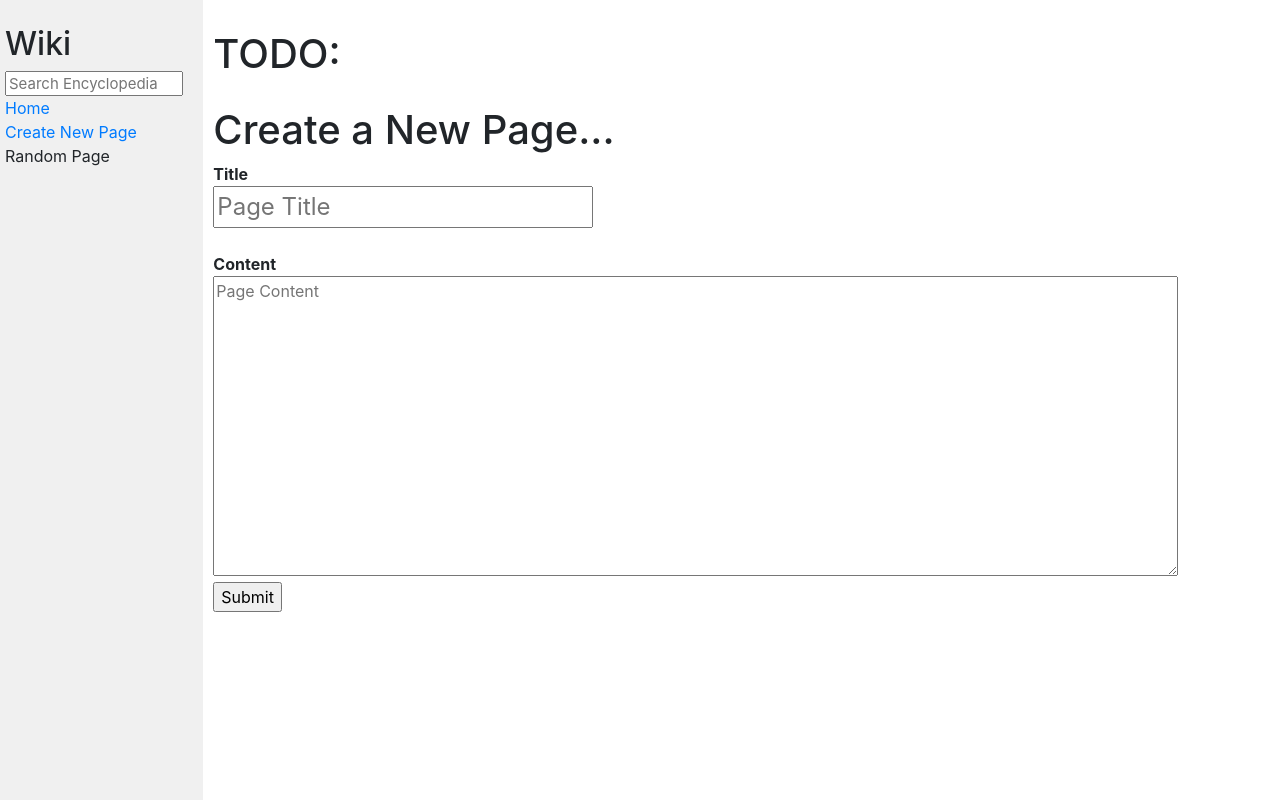
After one commit to boshhy/Wiki, a Django app: page /new/ in a window 1280 px wide. The commit adds this page. Run offline with Django 3.2, Linux system fonts and the light colour scheme; some libraries are stand-ins or nearby versions.

Commit message:
added a new.html page for new wiki entries

```diff
--- a/encyclopedia/templates/encyclopedia/layout.html
+++ b/encyclopedia/templates/encyclopedia/layout.html
@@ -13,13 +13,14 @@
             <div class="sidebar col-lg-2 col-md-3">
                 <h2>Wiki</h2>
                 <form action="{% url 'search' %}" method="GET">
+                    {% csrf_token %}
                     <input class="search" type="text" name="q" placeholder="Search Encyclopedia">
                 </form>
                 <div>
-                    <a href="{% url 'index' %}">Home</a>
+                    <a href="{% url 'index' %}"> Home </a>
                 </div>
                 <div>
-                    Create New Page
+                   <a href="{% url 'new_entry' %}"> Create New Page </a>
                 </div>
                 <div>
                     Random Page
--- /dev/null
+++ b/encyclopedia/templates/encyclopedia/new.html
@@ -0,0 +1,20 @@
+{% extends "encyclopedia/layout.html" %}
+
+{% block title %}
+    Create New Page
+{% endblock %}
+
+{% block body %}
+    <h1>TODO:</h1>
+    <h1>Create a New Page...</h1>
+    <form action="{% url 'new_entry' %}" method="post">
+        <!-- add this back in {% csrf_token %} -->
+        <b>Title</b><br>
+        {{ form.title }}
+        <br><br>
+        <b>Content</b><br>
+        {{ form.text }}
+        <br>
+        <input type="submit">
+    </form>
+{% endblock %}
--- a/encyclopedia/urls.py
+++ b/encyclopedia/urls.py
@@ -1,3 +1,4 @@
+from hashlib import new
 from os import name
 from django.urls import path
 
@@ -7,4 +8,5 @@ urlpatterns = [
     path("", views.index, name="index"),
     path("wiki/<str:name>/", views.entry, name="entry"),
     path("search/", views.search, name="search"),
+    path("new/", views.new_entry, name="new_entry"),
 ]
--- a/encyclopedia/views.py
+++ b/encyclopedia/views.py
@@ -1,9 +1,12 @@
 import re
+from typing import Type
 from django import http
+from django.forms.widgets import Textarea
 from django.http.response import HttpResponseRedirect
 from django.urls import reverse
 from django.shortcuts import render
 from django.http import HttpResponse  # might be able to delete this
+from django import forms
 from . import util
 import markdown2
 
@@ -51,3 +54,18 @@ def search(request):
         })
     else:
         return HttpResponse("an error occured")
+
+
+class NewTaskForm(forms.Form):
+    title = forms.CharField(widget=forms.TextInput(
+        attrs={"placeholder": "Page Title", 'style': 'font-size: 24px'}))
+    text = forms.CharField(widget=forms.Textarea(
+        attrs={
+            "placeholder": "Page Content",
+            'style': 'height: 300px; width: 90%', }))
+
+
+def new_entry(request):
+    return render(request, "encyclopedia/new.html", {
+        "form": NewTaskForm()
+    })
```
